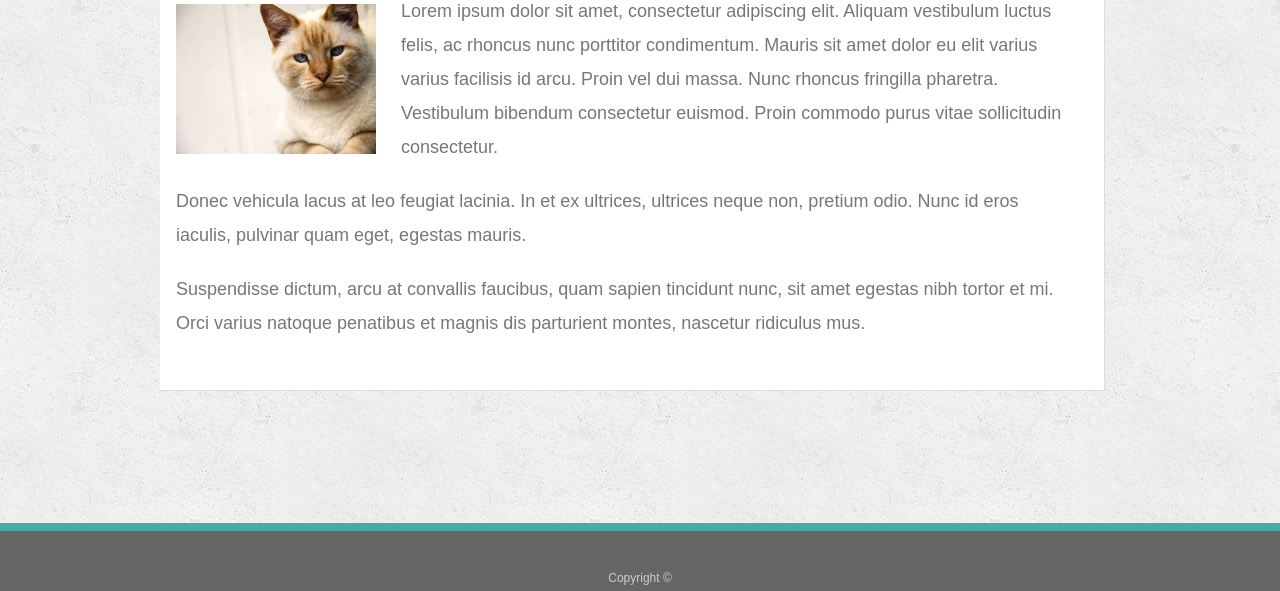
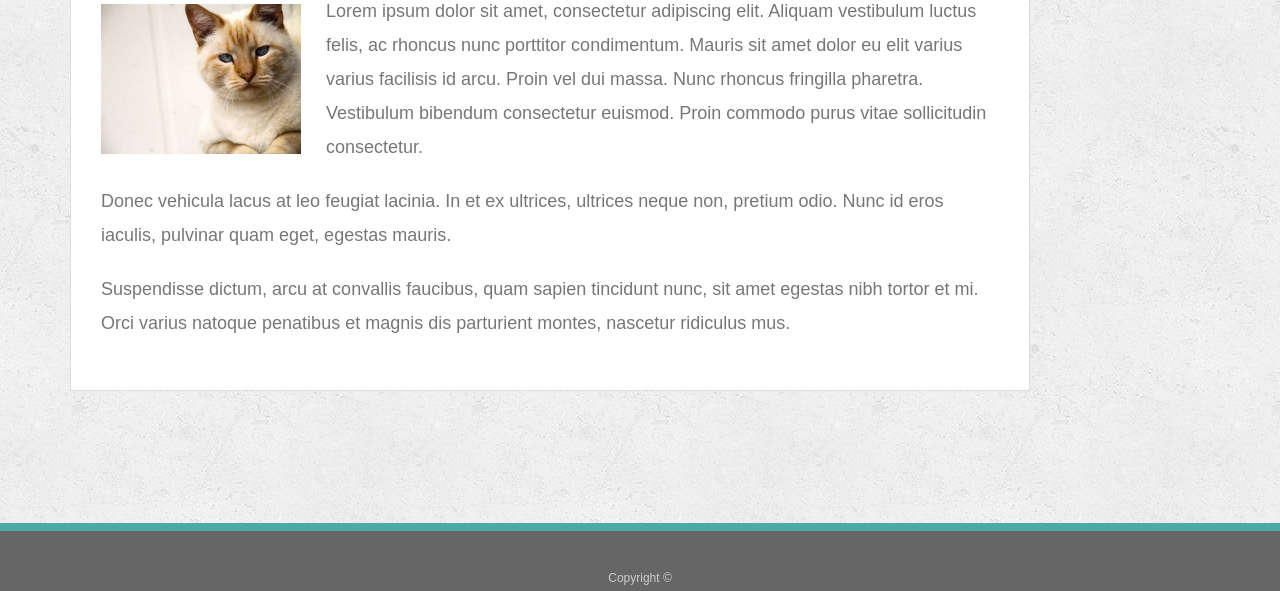
Before and after one commit to 8connor/Bootstrap-Portfolio, a plain HTML site: page index.html in a window 1280 px wide. Shown: the part 209-800 px from the top of the page. Drawn offline with nearby package versions, Linux system fonts and the light colour scheme.

Commit message:
small changes to the css and html. set the container class and removed container1

```diff
--- a/index.html
+++ b/index.html
@@ -30,7 +30,7 @@
             </ul>
         </div>
     </nav>
-    <div class="container1">
+    <div class="container">
         <div class="row">
             <section class="col-md-12 main-section">
                 <h1>About Me</h1>
--- a/style.css
+++ b/style.css
@@ -35,13 +35,6 @@ body {
     border: 1px solid #dddddd;
 }
 
-.container1 {
-    width: 100%;
-    max-width: 960px;
-    margin: 0 auto;
-    clear: both;
-}
-
 p {
     margin-bottom: 20px;
 }
@@ -69,6 +62,10 @@ footer {
     height: 50px;
 }
 
+
+
+
+/*
 @media screen and (max-width: 375px){
     *{
         overflow-y: scroll;
@@ -91,4 +88,4 @@ footer {
     p {
         float: left;
     }
-}
+} */
```
